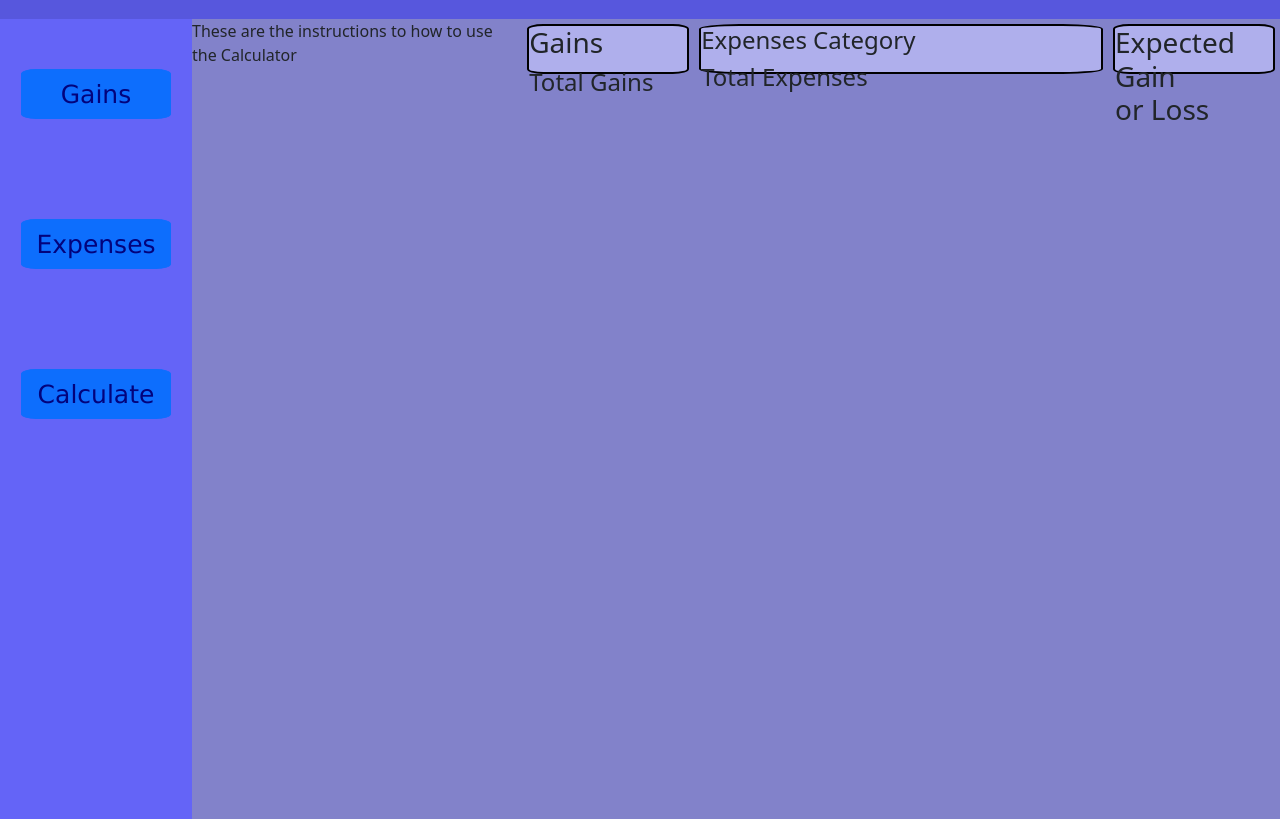
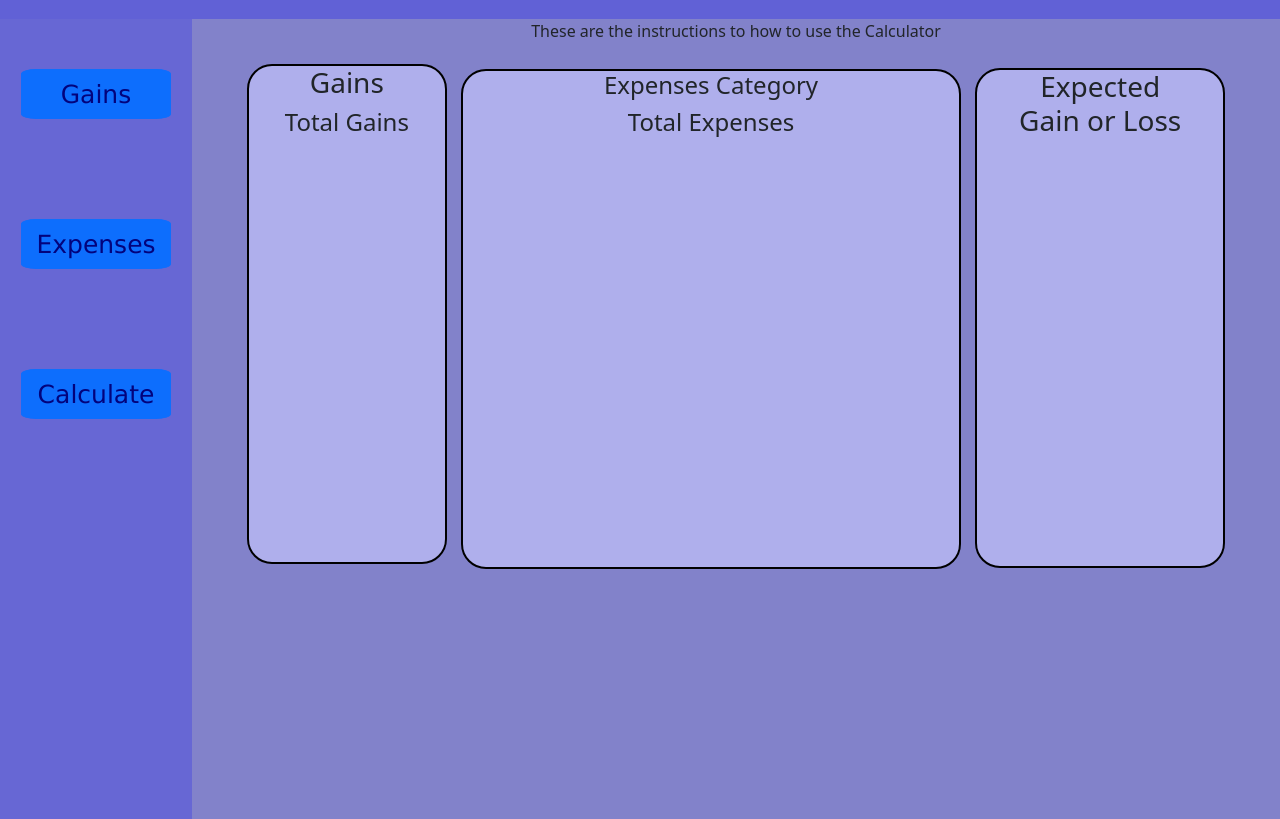
Before and after one commit to Hiemdier/project-1-financial-calculator, a plain HTML site: page index.html in a window 1280 px wide. Shown: the part 97-916 px from the top of the page. Drawn offline with nearby package versions, Linux system fonts and the light colour scheme; files that its build step writes are made by us from their sources.

Commit message:
forgot to commit changes

```diff
--- a/assets/css/style.css
+++ b/assets/css/style.css
@@ -1,7 +1,7 @@
 header {
     text-align: center;
     padding: 30px;
-    background-color: #5757dd
+    background-color: #6161d6
 };
 body{
     /* reseting the default body background color, wasn't letting me style the main background until then */
@@ -10,8 +10,9 @@ body{
 main{
     background-color: #8282ca;
     display: flex;
-    flex-direction: row;
+    flex-direction: column;
     height: 100vh;
+    text-align: center;
 
 }
 aside {
@@ -20,7 +21,7 @@ aside {
     flex-direction: column;
     width: 15vw;
     height: 100vh;
-    background-color: #6464f7;
+    background-color: #6767d4;
     align-items: center;
 }
 aside .btn{
@@ -30,7 +31,7 @@ aside .btn{
     border-radius: 10%;
 }
 .instruction{
-
+    text-align: center;
 }
 .btn{
     color:#03037c;
@@ -42,13 +43,17 @@ aside .btn{
 .box{
     border: #000000 2px solid;
     display: inline-block;
-    border-radius: 10%;
+    border-radius: 25px;
     width: 200px;
-    height: 50px;
+    height: 500px;
     margin: 5px;
     background-color: #afafec;
+    text-align: center;
 
 }
 .expense{
     width: 500px;
 }
+.gaintoloss{
+    width: 250px;
+}
--- a/index.html
+++ b/index.html
@@ -41,6 +41,7 @@
       <!-- For the classes on all of our output sections, it may best to make a general class with
      shared css traits, and an individual one for each section. This would make changing both all sections
      and each individual one easier -->
+     <div>
       <div class="box">
         <h3>Gains</h3>
         <tbody id="income-table">
@@ -58,11 +59,12 @@
         <tbody id="total-expenses">
         </tbody>
       </div>
-      <div class="box">
+      <div class="box gaintoloss">
         <h3>Expected Gain or Loss</h3>
         <tbody id="total-table">
         </tbody>
       </div>
+     </div>
     </main>
     <footer></footer>
     <!-- java framework file -->
```
